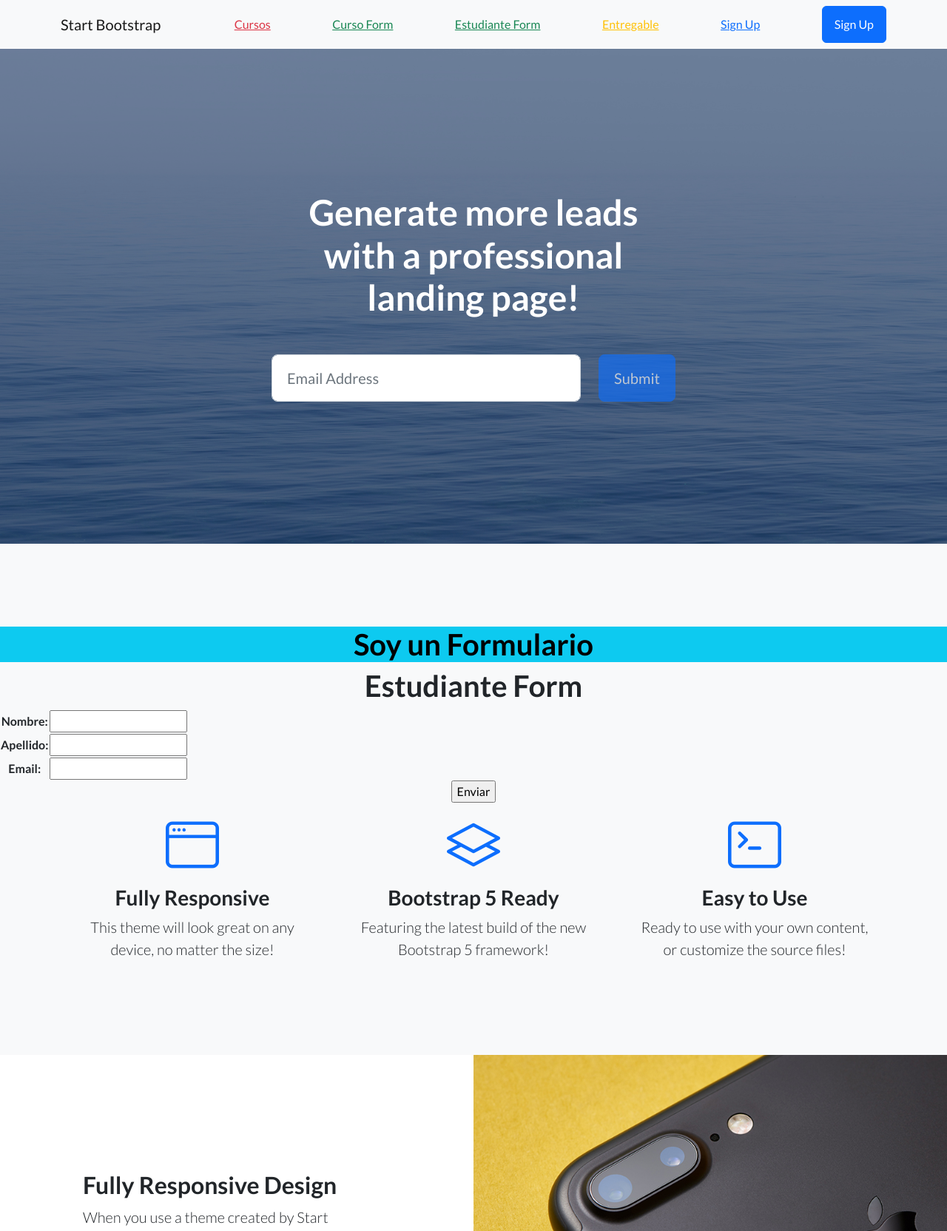
After one commit to HM3R1NO/TuPrimeraPagina-Merino, a Django app: page /estudianteForm/ in a window 1280 px wide. The commit adds this page. Shown: the top 1664 px of the page at 74% size. Run offline with Django 4.2, Linux system fonts and the light colour scheme; some libraries are stand-ins or nearby versions.

Commit message:
fin clase 11 sin profesorForm

```diff
--- /dev/null
+++ b/ProyectoCoder/AppCoder/forms.py
@@ -0,0 +1,6 @@
+from django import forms
+
+class EstudianteForm(forms.Form):
+    nombre= forms.CharField(max_length=30)
+    apellido= forms.CharField(max_length=30)
+    email=forms.EmailField()
--- /dev/null
+++ b/ProyectoCoder/AppCoder/templates/AppCoder/estudianteForm.html
@@ -0,0 +1,18 @@
+{% extends "AppCoder/index.html" %}
+{% load static %}
+
+{% block titulo %}Estudiante Form{% endblock titulo %}
+
+
+
+{% block cuerpo %}
+<h1 class="text-bg-info">Soy un Formulario</h1>
+<h1 class="text-center">Estudiante Form</h1>
+<form action="" method="post">
+    {% csrf_token %}
+    <table>
+        {{miFormulario.as_table}}
+    </table>
+    <input type="submit" value="Enviar">
+</form>
+{% endblock cuerpo %}
--- a/ProyectoCoder/AppCoder/templates/AppCoder/index.html
+++ b/ProyectoCoder/AppCoder/templates/AppCoder/index.html
@@ -23,6 +23,7 @@
                 <a class="navbar-brand" href='{% url "inicio" %}''>Start Bootstrap</a>
                 <a class="text-danger" href='{% url "cursos" %}'> Cursos</a>
                 <a class="text-success" href='{% url "cursoForm" %}'> Curso Form</a>
+                <a class="text-success" href='{% url "estudianteForm" %}'> Estudiante Form</a>
                 <a class="text-warning" href="">Entregable</a>
                 <a class="text-gray" href="">Sign Up</a>
                 <a class="btn btn-primary" href="">Sign Up</a>
--- a/ProyectoCoder/AppCoder/urls.py
+++ b/ProyectoCoder/AppCoder/urls.py
@@ -10,4 +10,5 @@
 
     #url de formularios
     path("cursoForm/", cursoForm,name="cursoForm"),
+    path("estudianteForm/",estudianteForm, name="estudianteForm")
 ]
--- a/ProyectoCoder/AppCoder/views.py
+++ b/ProyectoCoder/AppCoder/views.py
@@ -1,5 +1,6 @@
 from django.shortcuts import render
 from AppCoder.models import Curso, Estudiante
+from AppCoder.forms import EstudianteForm
 from django.http import HttpResponse
 
 # Create your views here.
@@ -41,3 +42,16 @@
 #         curso.save()
 #         return render(request, "AppCoder/index.html")
 #     return render(request, "AppCoder/cursoForm.html")
+
+def estudianteForm(request):
+    if request.method == "POST":
+        miFormulario = EstudianteForm(request.POST)
+        print(miFormulario)
+        if miFormulario.is_valid():
+            info=miFormulario.cleaned_data
+            info=Estudiante(nombre=info["nombre"], apellido=info["apellido"], email=info["email"])
+            info.save()
+            return render(request, "AppCoder/index.html")
+    else:
+        miFormulario=EstudianteForm()
+    return render (request, "AppCoder/estudianteForm.html",{"miFormulario":miFormulario})
```
Also changed, not shown: ProyectoCoder/db.sqlite3.
